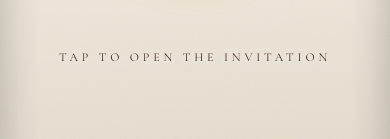
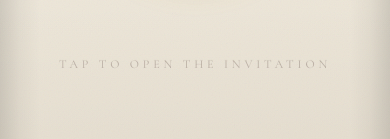
Before and after one commit to wasimaj4/royal-wedding, a Next.js app: page / in a window 390 px wide. Shown: the part 377-516 px from the top of the page. Built offline with nearby package versions, Linux system fonts and the light colour scheme; a web font is replaced by a local one.

Commit message:
refactor: reduce animation delay for improved responsiveness

```diff
--- a/src/components/EnvelopeOpen.tsx
+++ b/src/components/EnvelopeOpen.tsx
@@ -774,7 +774,7 @@ export default function EnvelopeOpen({ onOpen, audioRef }: EnvelopeOpenProps) {
                 initial={{ opacity: 0, y: 8 }}
                 animate={{ opacity: [0, 1, 1, 0.85, 1], y: 0 }}
                 transition={{
-                  delay: 2,
+                  delay: 0.8,
                   duration: 3,
                   ease: "easeOut",
                   times: [0, 0.3, 0.6, 0.8, 1],
```
